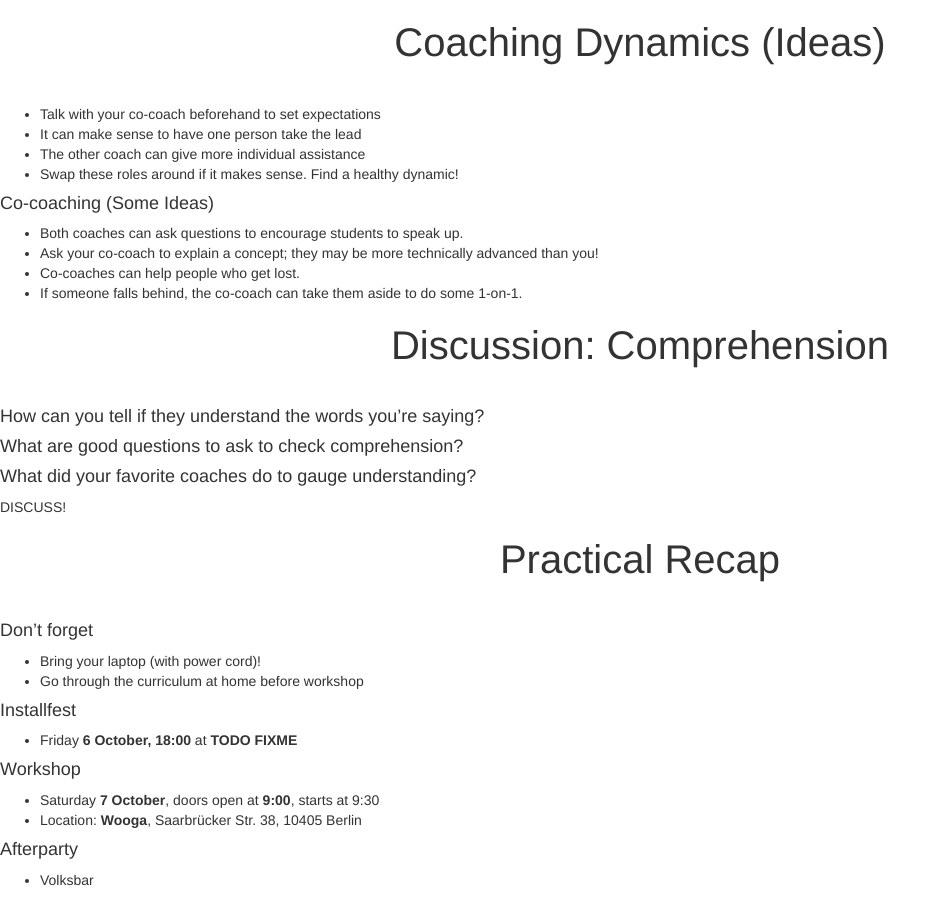
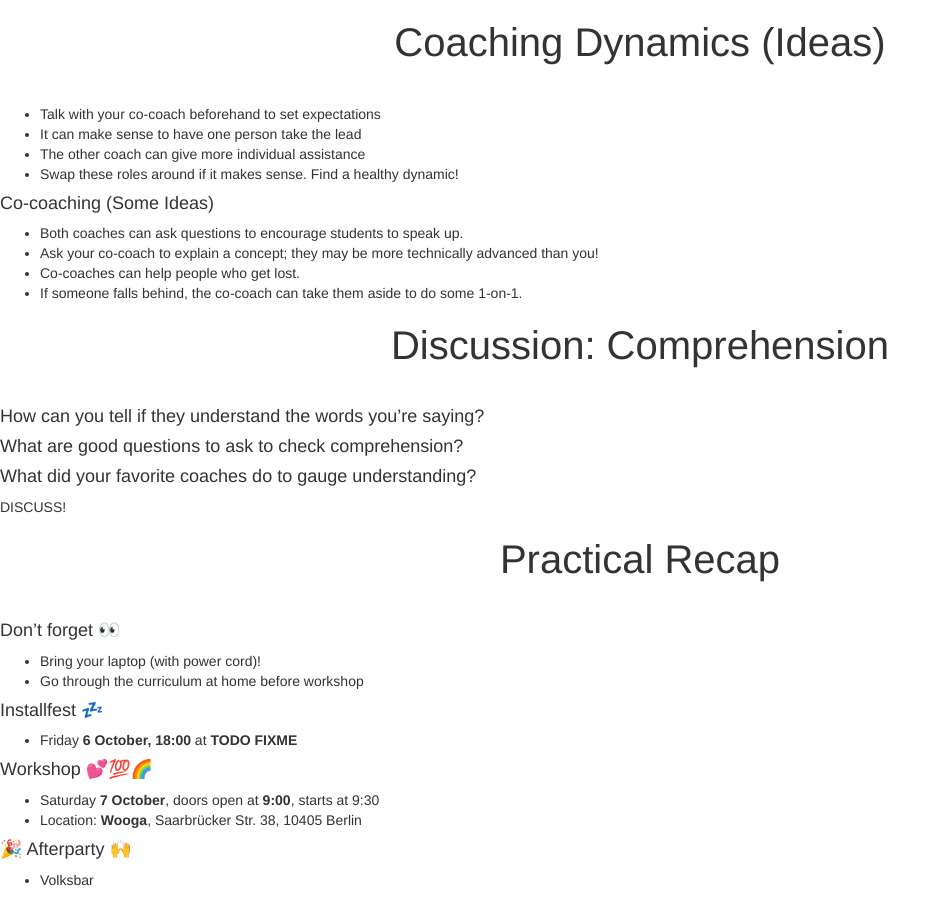
Before and after one commit to clojurebridge-berlin/clojurebridge-berlin.github.io, a Jekyll site: the page built from docs/coaches_training.deck.md, in a window 1280 px wide and 900 px high, scrolled down 8287 px. Shown: the whole window, without its empty margins (0-950 px from the left). Built offline with Jekyll 4.4.1, drawn with Linux system fonts in a browser that asks for light colours; our own code applies the rules of GitHub Pages for plain Markdown files.

```diff
--- a/docs/coaches_training.deck.md
+++ b/docs/coaches_training.deck.md
@@ -343,16 +343,16 @@ DISCUSS!
 
 # Practical Recap
 
-#### Don't forget
+#### Don't forget 👀
 * Bring your laptop (with power cord)!
 * Go through the curriculum at home before workshop
 
-#### Installfest
+#### Installfest 💤
 * Friday **6 October, 18:00** at **TODO FIXME**
 
-#### Workshop
+#### Workshop 💕💯🌈
 * Saturday **7 October**, doors open at **9:00**, starts at 9:30
 * Location: **Wooga**, Saarbrücker Str. 38, 10405 Berlin
 
-#### Afterparty
+#### 🎉 Afterparty 🙌
 * Volksbar
```
